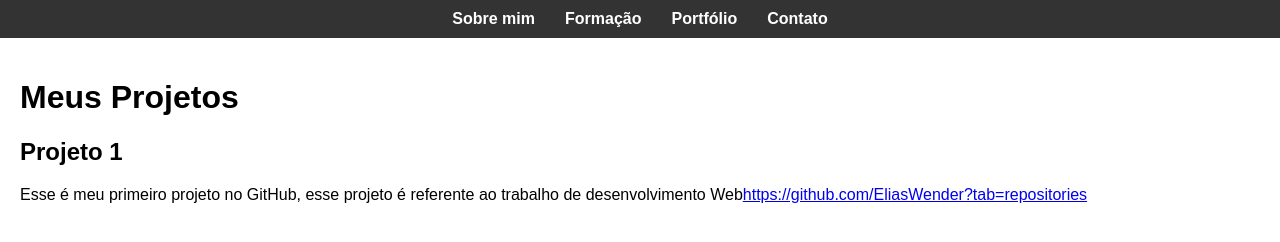
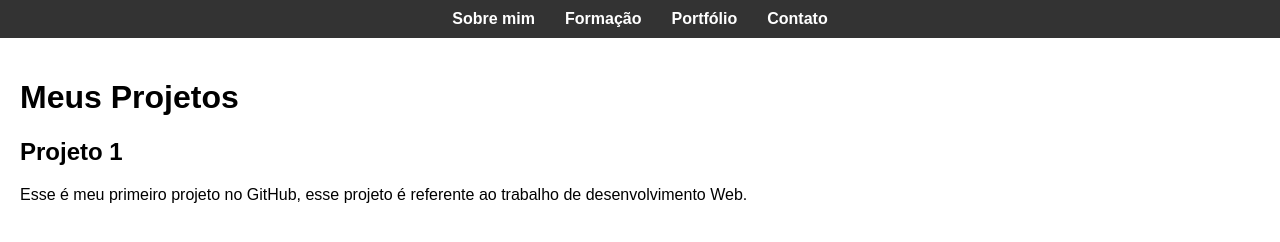
Before and after one commit to EliasWender/project-front-elias, a plain HTML site: page portfolio.html in a window 1280 px wide. Drawn offline with Linux system fonts and the light colour scheme; files that its build step writes are made by us from their sources.

Commit message:
Update portfolio.html

```diff
--- a/portfolio.html
+++ b/portfolio.html
@@ -21,7 +21,7 @@
     <section>
       <h2>Projeto 1</h2>
       <p>Esse é meu primeiro projeto no GitHub, esse projeto é referente ao trabalho de
-        desenvolvimento Web<a href="#">https://github.com/EliasWender?tab=repositories</a></p>
+        desenvolvimento Web.</p>
     </section>
 
 
```
